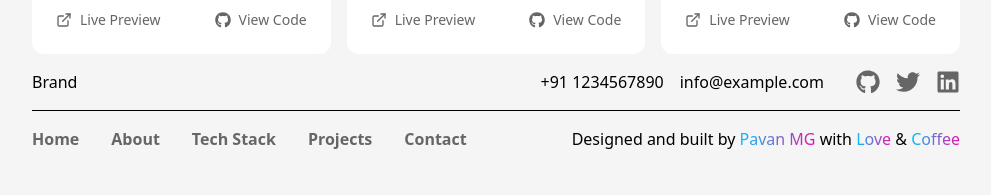
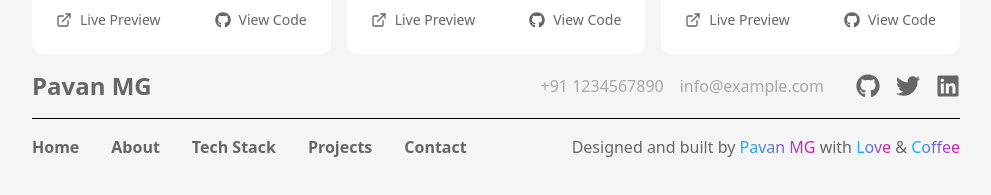
Before and after one commit to ulysses-ck/simple-portfolio, a Next.js app: page / in a window 1280 px wide. Shown: the part 1979-2174 px from the top of the page, without its empty margins (144-1135 px from the left). Built offline with nearby package versions, Linux system fonts and the light colour scheme.

Commit message:
feat: update Footer component to include interactive contact links and enhance branding with improved text styling

```diff
--- a/src/components/footer.tsx
+++ b/src/components/footer.tsx
@@ -1,3 +1,4 @@
+import Link from "next/link";
 import GradientText from "./gradient-text";
 import Navbar from "./navbar";
 import SocialIcons from "./social-icons";
@@ -6,11 +7,23 @@ export default function Footer() {
   return (
     <footer className="flex flex-col gap-4 mb-10">
       <div className="flex justify-between items-center">
-        <h3>Brand</h3>
+        <h3 className="text-2xl font-bold text-dark-content dark:text-light-content">
+          Pavan MG
+        </h3>
         <div className="flex gap-8">
           <div className="flex gap-4">
-            <span>+91 1234567890</span>
-            <span>info@example.com</span>
+            <Link
+              href="tel:+911234567890"
+              className="text-light-content dark:text-dark-content hover:text-dark-text dark:hover:text-light-content"
+            >
+              +91 1234567890
+            </Link>
+            <Link
+              href="mailto:info@example.com"
+              className="text-light-content dark:text-dark-content hover:text-dark-text dark:hover:text-light-content"
+            >
+              info@example.com
+            </Link>
           </div>
           <SocialIcons />
         </div>
@@ -18,7 +31,11 @@ export default function Footer() {
       <hr className="w-full border-black dark:border-white" />
       <div className="flex justify-between items-center">
         <Navbar />
-        <p>Designed and built by <GradientText>Pavan MG</GradientText> with <GradientText>Love</GradientText> & <GradientText>Coffee</GradientText></p>
+        <p className="text-dark-content dark:text-light-content">
+          Designed and built by <GradientText>Pavan MG</GradientText> with{" "}
+          <GradientText>Love</GradientText> &{" "}
+          <GradientText>Coffee</GradientText>
+        </p>
       </div>
     </footer>
   );
```
